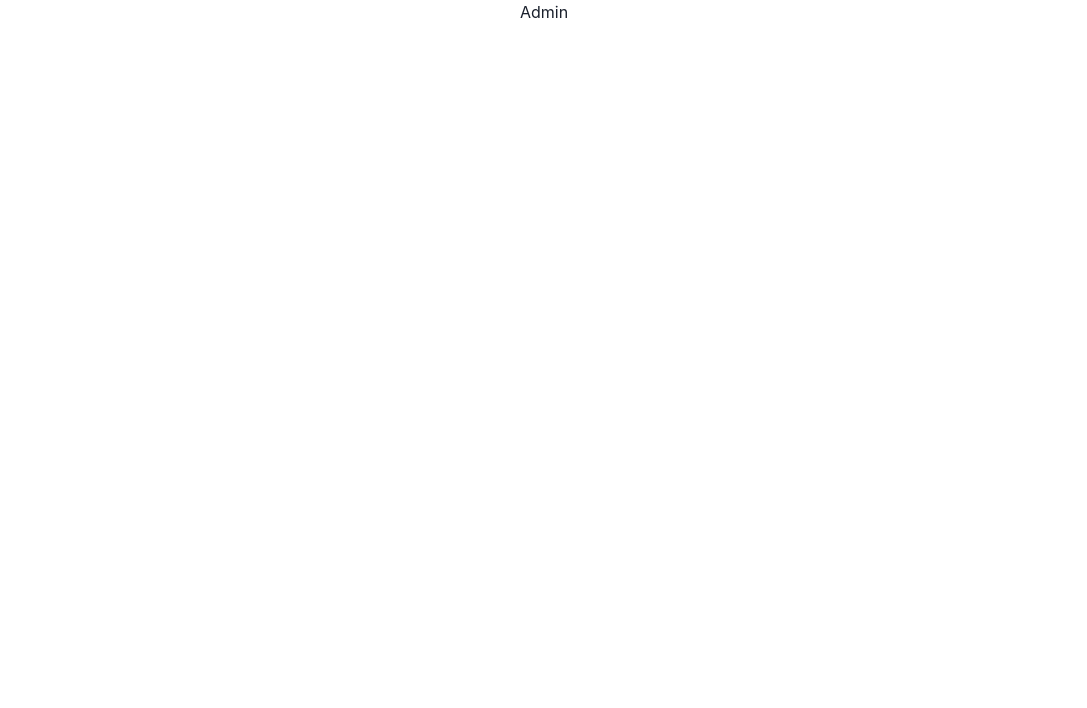
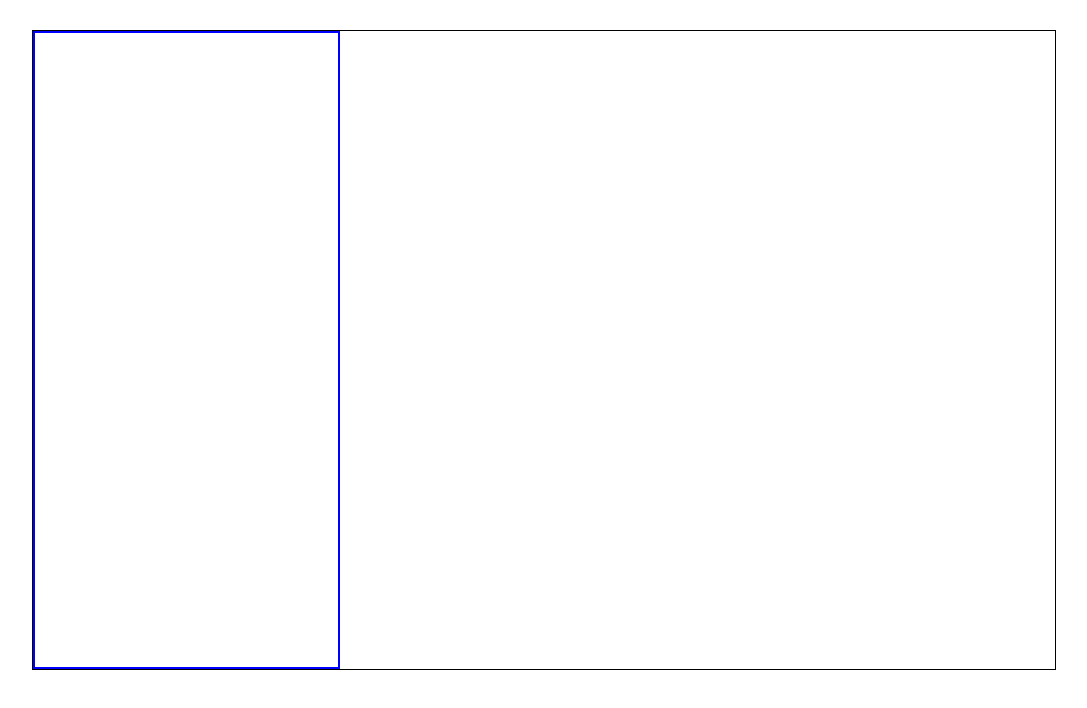
Before and after one commit to alalUDDIN123/numero-lake-2989, a React (Create React App) app: page /admin in a window 1280 px wide. Shown: the top 708 px of the page, without its empty margins (96-1183 px from the left). Built offline with nearby package versions, Linux system fonts and the light colour scheme.

Commit message:
Add styles folder and install styled_components

```diff
--- a/package.json
+++ b/package.json
@@ -21,6 +21,7 @@
     "react-scripts": "5.0.1",
     "redux": "^4.2.0",
     "redux-thunk": "^2.4.2",
+    "styled-components": "^5.3.6",
     "web-vitals": "^2.1.4"
   },
   "scripts": {
--- a/src/Pages/Admin.js
+++ b/src/Pages/Admin.js
@@ -1,9 +1,20 @@
 import React from 'react'
-
+import styles from "../styles/Admin/Main.module.css"
 function Admin() {
   return (
     <div>
-      Admin
+     <section>
+       {/* Left side */}
+        <div className={styles.max_width}>
+          <div></div>
+
+
+
+
+       {/* Right side */}
+       <div></div>
+       </div>
+     </section>
     </div>
   )
 }
--- /dev/null
+++ b/src/styles/Admin/Main.module.css
@@ -0,0 +1,18 @@
+.max_width{
+    width: 80%;
+    height: 80vh;
+    margin: 30px auto;
+    border: 1px solid black;
+    display: flex;
+}
+
+.max_width>div{
+    justify-content: space-between;
+    /* border: 2px solid red; */
+    width: 50%;
+}
+
+.max_width>div:first-child{
+    width: 30%;
+    border: 2px solid blue;
+}
```
Also changed, not shown: 1 other file (tests, documents, lock files or other folders).
